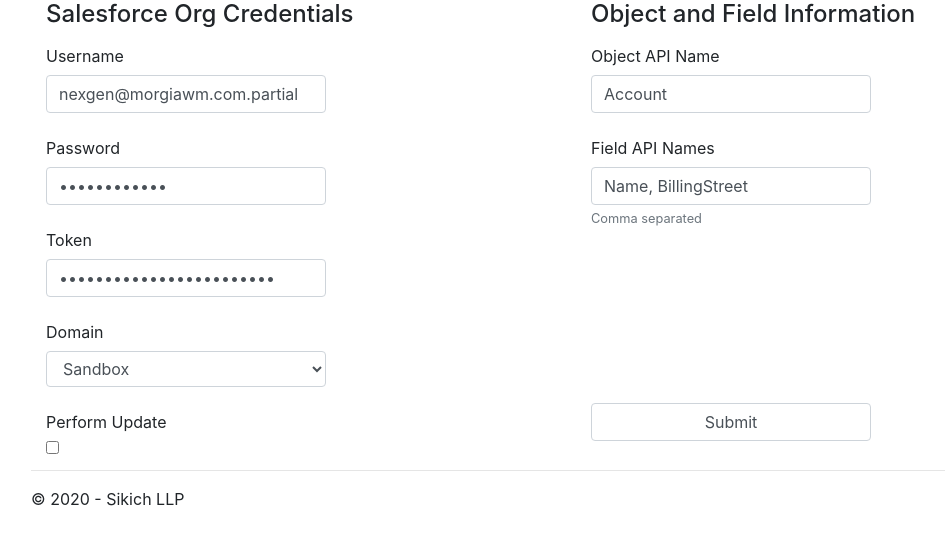
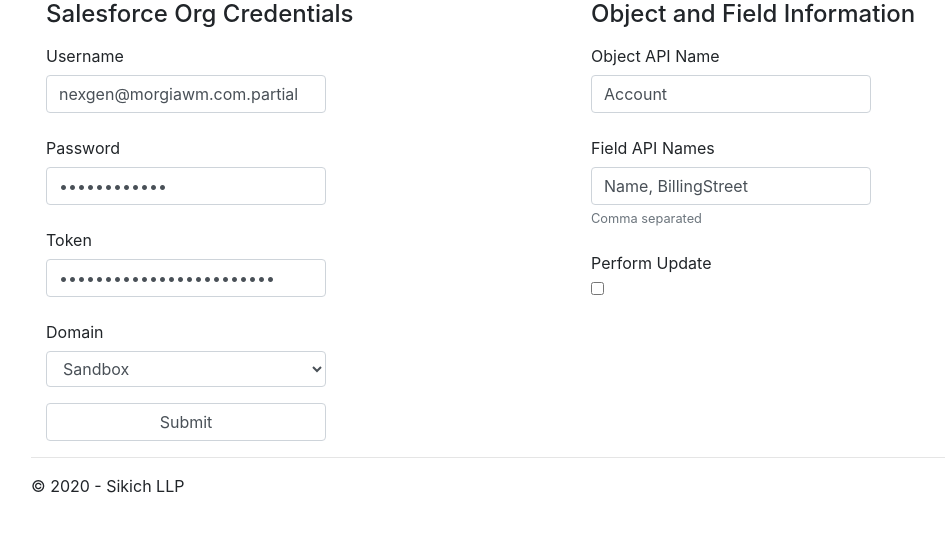
Before and after one commit to SikichSFTeam/SalesforceUtilityTools, a Flask app: page /tools/cleanHtml in a window 1280 px wide. Shown: the part 162-707 px from the top of the page, without its empty margins (54-999 px from the left). Run offline with Flask 2, Linux system fonts and the light colour scheme; some libraries are stand-ins or nearby versions.

Commit message:
UI tweaks

```diff
--- a/SalesforceUtilityTools/templates/tools/cleanHtml.html
+++ b/SalesforceUtilityTools/templates/tools/cleanHtml.html
@@ -47,15 +47,15 @@
                 <div class="form-group">
                     <label class="col-form-label" for="fields">Field API Names</label>
                     <input type="text" class="form-control" id="fields" name="fields" required value="Name, BillingStreet" />
-                    <small id="passwordHelpBlock" class="form-text text-muted">Comma separated</small>
+                    <small id="fieldsHelpBlock" class="form-text text-muted">Comma separated</small>
+                </div>
+                <div class="">
+                    <label class="col-form-label" for="performUpdate">Perform Update</label>
+                    <input type="checkbox" class="form-check" id="performUpdate" name="performUpdate" />
                 </div>
             </div>
         </div>
         <div class="form-row">
-            <div class="col-lg">
-                <label class="col-form-label" for="performUpdate">Perform Update</label>
-                <input type="checkbox" class="form-check" id="performUpdate" name="performUpdate" />
-            </div>
             <div class="col-lg">
                 <input type="submit" class="form-control" />
             </div>
```
